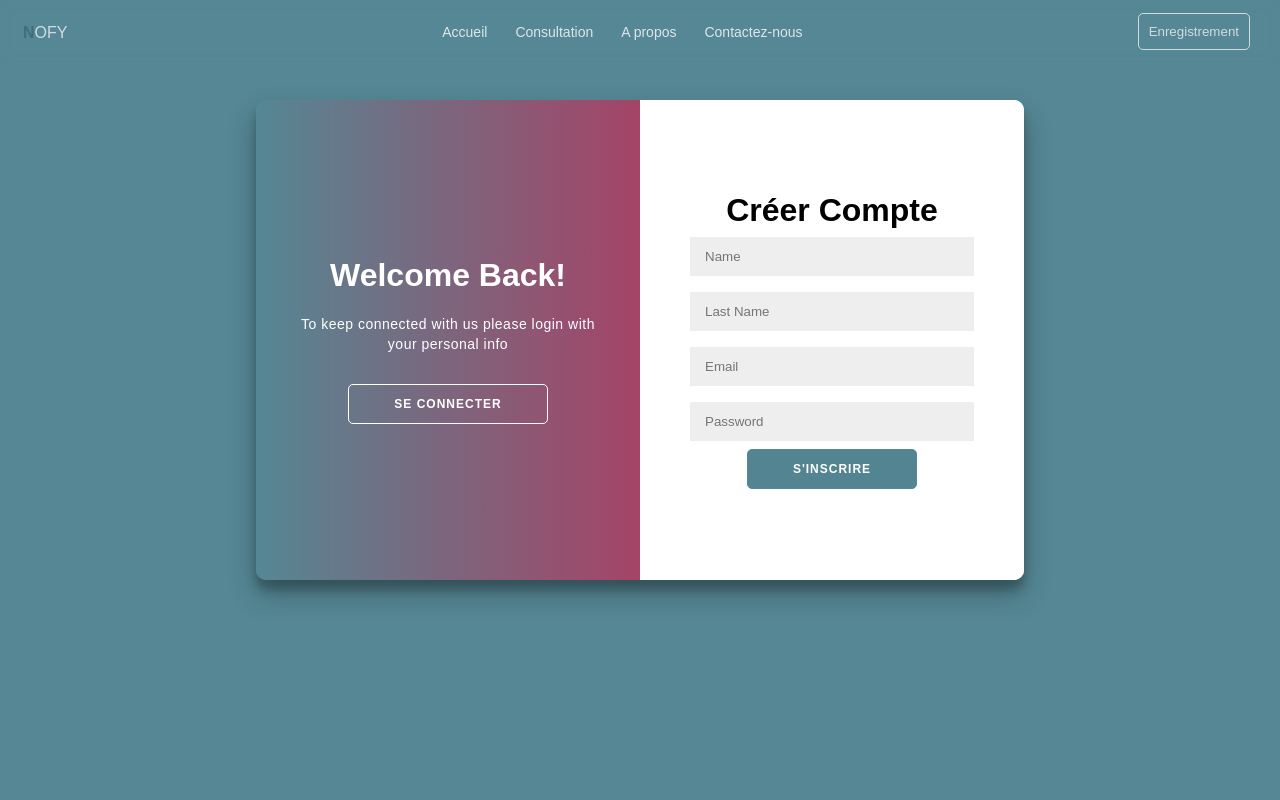
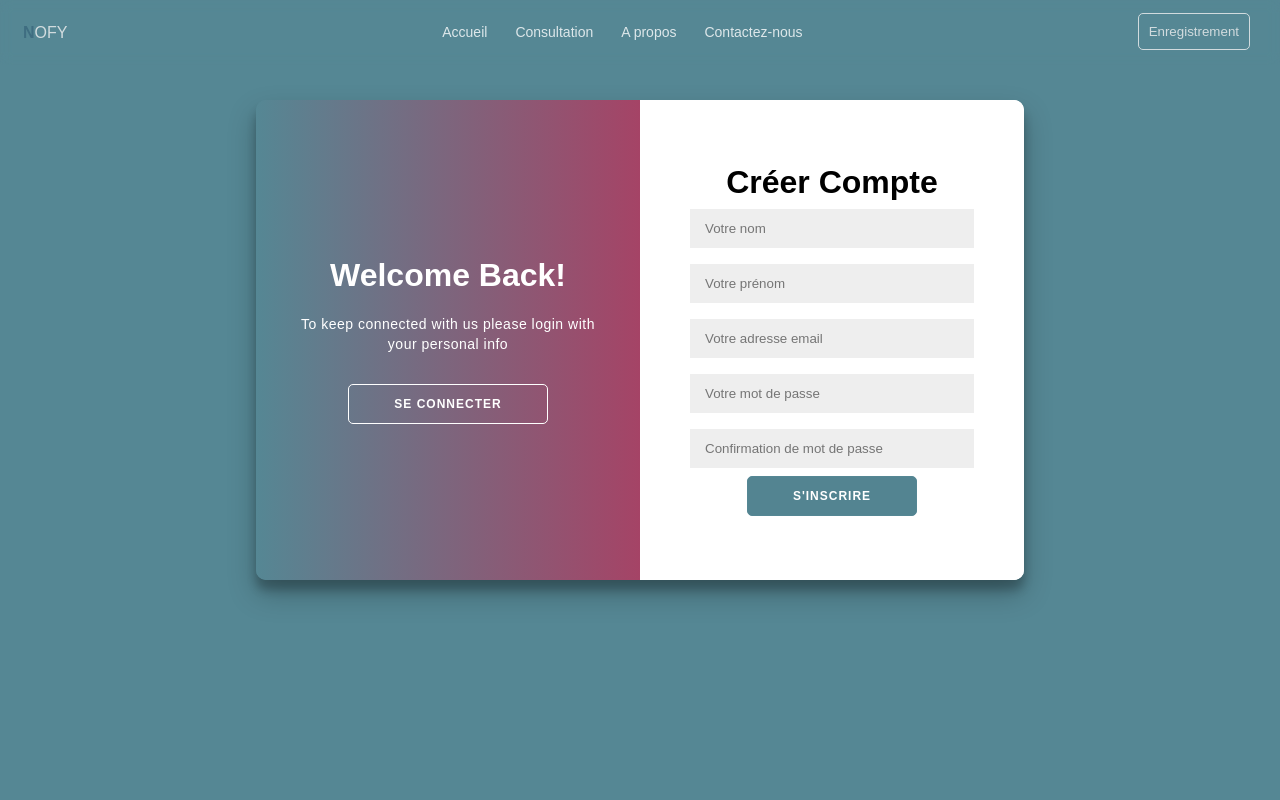
Before and after one commit to AntsaTsaroana/webcup_2k23, a React (Create React App) app: page /enregistrement in a window 1280 px wide. Both pictures are taken after a click on the button "S'INSCRIRE". Shown: the top 800 px of the page. Built offline with nearby package versions, Linux system fonts and the light colour scheme; no server answers.

Commit message:
teste d'inscription

```diff
--- a/src/Pages/Enregistrement.jsx
+++ b/src/Pages/Enregistrement.jsx
@@ -1,17 +1,17 @@
-import React, { useRef } from "react";
-import { Link } from "react-router-dom";
-
-import "../Assets/css/enregistrement.scss";
+import React, { useRef, useState } from 'react';
+import { Link } from 'react-router-dom';
+import '../Assets/css/enregistrement.scss';
+import axios from '../api';
 
 const Enregistrement = () => {
   const container = useRef(null);
 
   const signUp = () => {
-    container.current.classList.add("right-panel-active");
+    container.current.classList.add('right-panel-active');
   };
 
   const signIn = () => {
-    container.current.classList.remove("right-panel-active");
+    container.current.classList.remove('right-panel-active');
   };
 
   //   useEffect(() => {
@@ -28,17 +28,68 @@ const Enregistrement = () => {
   //     });
   //   }, []);
 
+  const [lastName, setLastName] = useState('');
+  const [firstName, setFirstName] = useState('');
+  const [email, setEmail] = useState('');
+  const [password, setPassword] = useState('');
+  const [confirmPassword, setConfirmPassword] = useState('');
+
+  const inscription = async (event) => {
+    event.preventDefault();
+    if (password === confirmPassword) {
+      await axios
+        .post('webcup/api/users', {
+          firstName: firstName,
+          lastName: lastName,
+          email: email,
+          password: password,
+        })
+        .then((res) => {
+          console.log('Inscription avec succès');
+        })
+        .catch((error) => console.error(error));
+    } else {
+      alert('Les deux mots de passes ne sont pas identiques');
+    }
+  };
+
   return (
     <>
       <div className="enregistrement">
         <div className="containerEnregistrement" id="container" ref={container}>
           <div className="form-container sign-up-container">
-            <form action="#">
+            <form action="#" onSubmit={inscription}>
               <h1>Créer Compte</h1>
-              <input type="text" placeholder="Name" />
-              <input type="text" placeholder="Last Name" />
-              <input type="email" placeholder="Email" />
-              <input type="password" placeholder="Password" />
+              <input
+                type="text"
+                placeholder="Votre nom"
+                value={lastName}
+                onChange={(event) => setLastName(event.target.value)}
+              />
+              <input
+                type="text"
+                placeholder="Votre prénom"
+                value={firstName}
+                onChange={(event) => setFirstName(event.target.value)}
+              />
+              <input
+                type="email"
+                placeholder="Votre adresse email"
+                value={email}
+                onChange={(event) => setEmail(event.target.value)}
+              />
+              <input
+                type="password"
+                placeholder="Votre mot de passe"
+                value={password}
+                onChange={(event) => setPassword(event.target.value)}
+              />
+              <input
+                type="password"
+                placeholder="Confirmation de mot de passe"
+                value={confirmPassword}
+                onChange={(event) => setConfirmPassword(event.target.value)}
+              />
               <button>S'inscrire</button>
             </form>
           </div>
```
Also changed, not shown: src/Pages/Accueil.jsx (+4 -4 lines).
